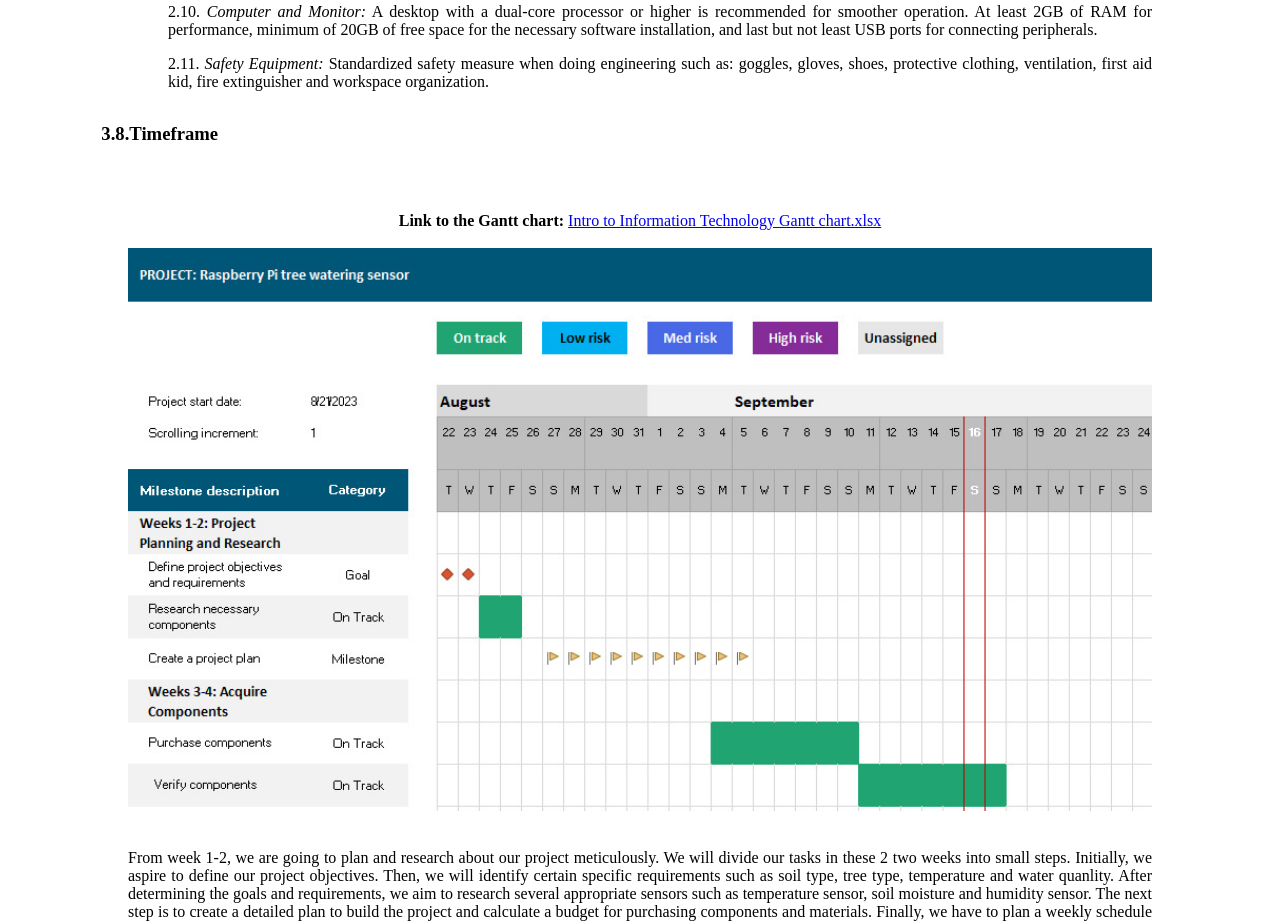
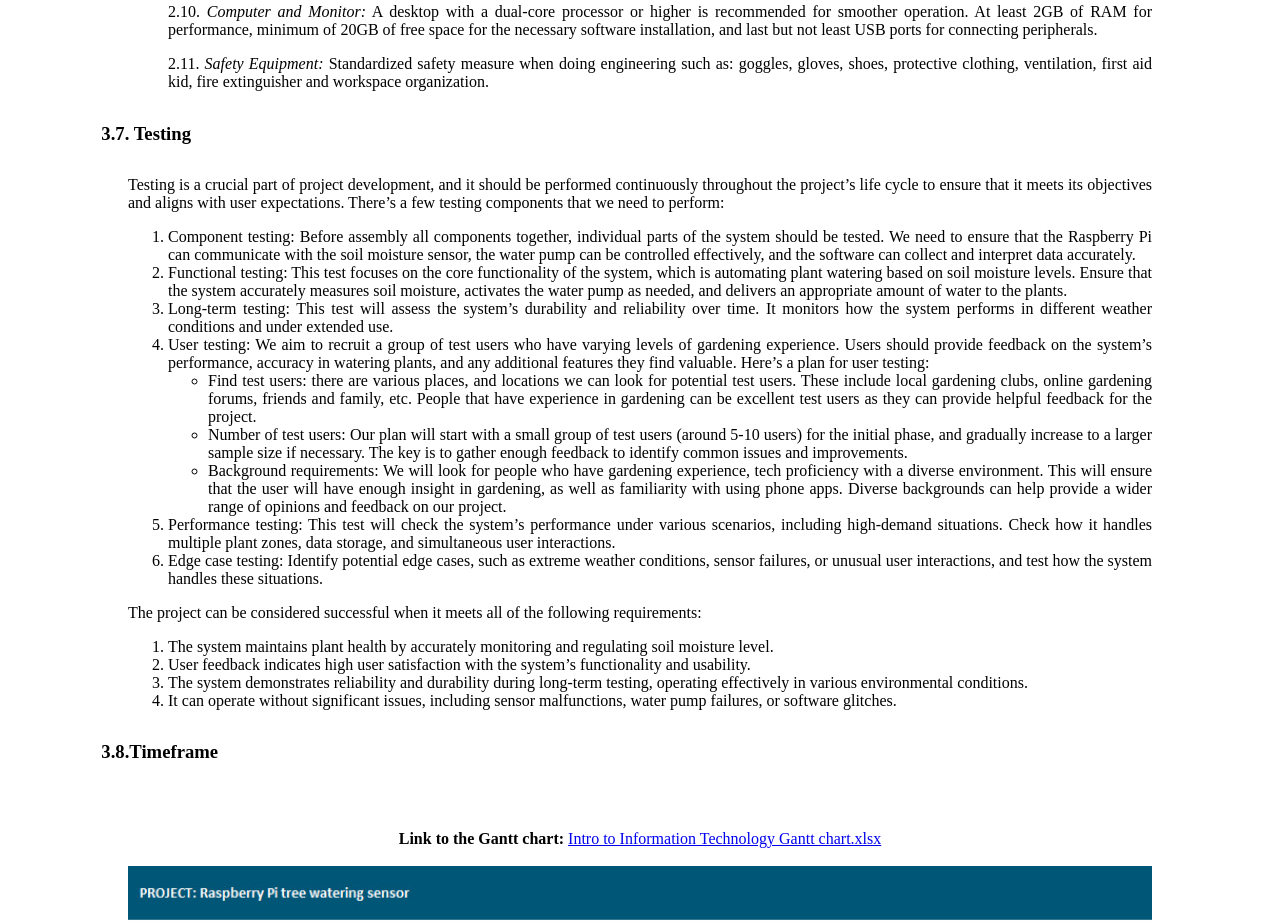
Before and after one commit to Asforq/IT_Assesment, a plain HTML site: page index.html in a window 1280 px wide. Shown: the part 6117-7040 px from the top of the page. Drawn offline with Linux system fonts and the light colour scheme.

Commit message:
Update index.html

```diff
--- a/index.html
+++ b/index.html
@@ -170,6 +170,38 @@
             </li>
         </ol>
     </div>
+    <!-- Testing -->
+    <h5 class = "sub-section">3.7. Testing</h5>
+    <div class = "paragraph">
+        <p>Testing is a crucial part of project development, and it should be performed continuously throughout the project’s life cycle to ensure that it meets its objectives and aligns with user expectations. There’s a few testing components that we need to perform:
+        </p>
+        <ol>
+            <li>Component testing: Before assembly all components together, individual parts of the system should be tested. We need to ensure that the Raspberry Pi can communicate with the soil moisture sensor, the water pump can be controlled effectively, and the software can collect and interpret data accurately. </li>
+            <li>Functional testing: This test focuses on the core functionality of the system, which is automating plant watering based on soil moisture levels. Ensure that the system accurately measures soil moisture, activates the water pump as needed, and delivers an appropriate amount of water to the plants.
+            </li>
+            <li>Long-term testing: This test will assess the system’s durability and reliability over time. It monitors how the system performs in different weather conditions and under extended use.</li>
+            <li>User testing: We aim to recruit a group of test users who have varying levels of gardening experience. Users should provide feedback on the system’s performance, accuracy in watering plants, and any additional features they find valuable.
+                Here’s a plan for user testing:</li>
+            <ul>
+                <li>Find test users: there are various places, and locations we can look for potential test users. These include local gardening clubs, online gardening forums, friends and family, etc. People that have experience in gardening can be excellent test users as they can provide helpful feedback for the project.
+                </li>
+                <li>Number of test users: Our plan will start with a small group of test users (around 5-10 users) for the initial phase, and gradually increase to a larger sample size if necessary. The key is to gather enough feedback to identify common issues and improvements.
+                </li>
+                <li>Background requirements: We will look for people who have gardening experience, tech proficiency with a diverse environment. This will ensure that the user will have enough insight in gardening, as well as familiarity with using phone apps. Diverse backgrounds can help provide a wider range of opinions and feedback on our project.
+                </li>
+            </ul>
+            <li>Performance testing: This test will check the system’s performance under various scenarios, including high-demand situations. Check how it handles multiple plant zones, data storage, and simultaneous user interactions.</li>
+            <li>Edge case testing: Identify potential edge cases, such as extreme weather conditions, sensor failures, or unusual user interactions, and test how the system handles these situations. </li>
+        </ol>
+        <p>The project can be considered successful when it meets all of the following requirements: </p>
+        <ol>
+            <li>The system maintains plant health by accurately monitoring and regulating soil moisture level. </li>
+            <li>User feedback indicates high user satisfaction with the system’s functionality and usability.</li>
+            <li>The system demonstrates reliability and durability during long-term testing, operating effectively in various environmental conditions. </li>
+            <li>It can operate without significant issues, including sensor malfunctions, water pump failures, or software glitches. </li>
+        </ol>
+    </div>
+
     <!--3.8 Timeframe-->
     <h5 div class = "sub-section">3.8.Timeframe</h5>
     <br>
```
